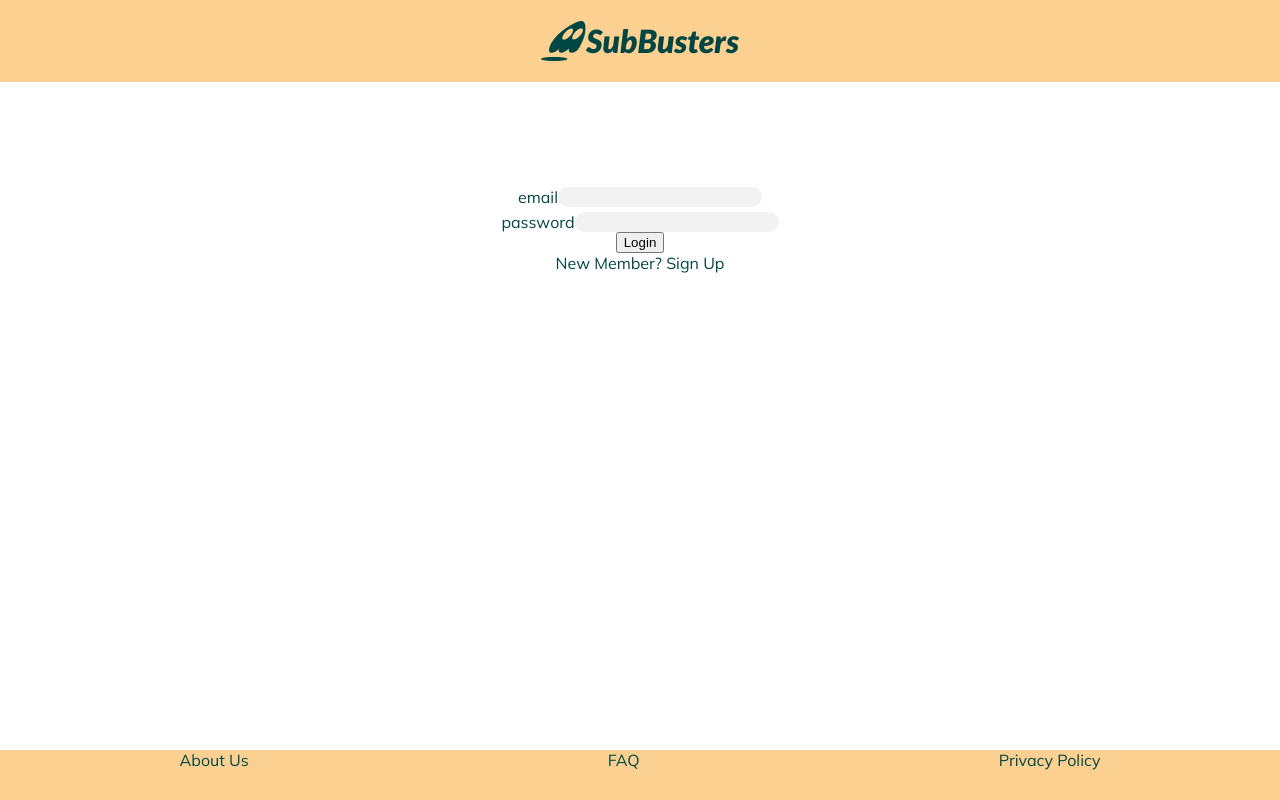
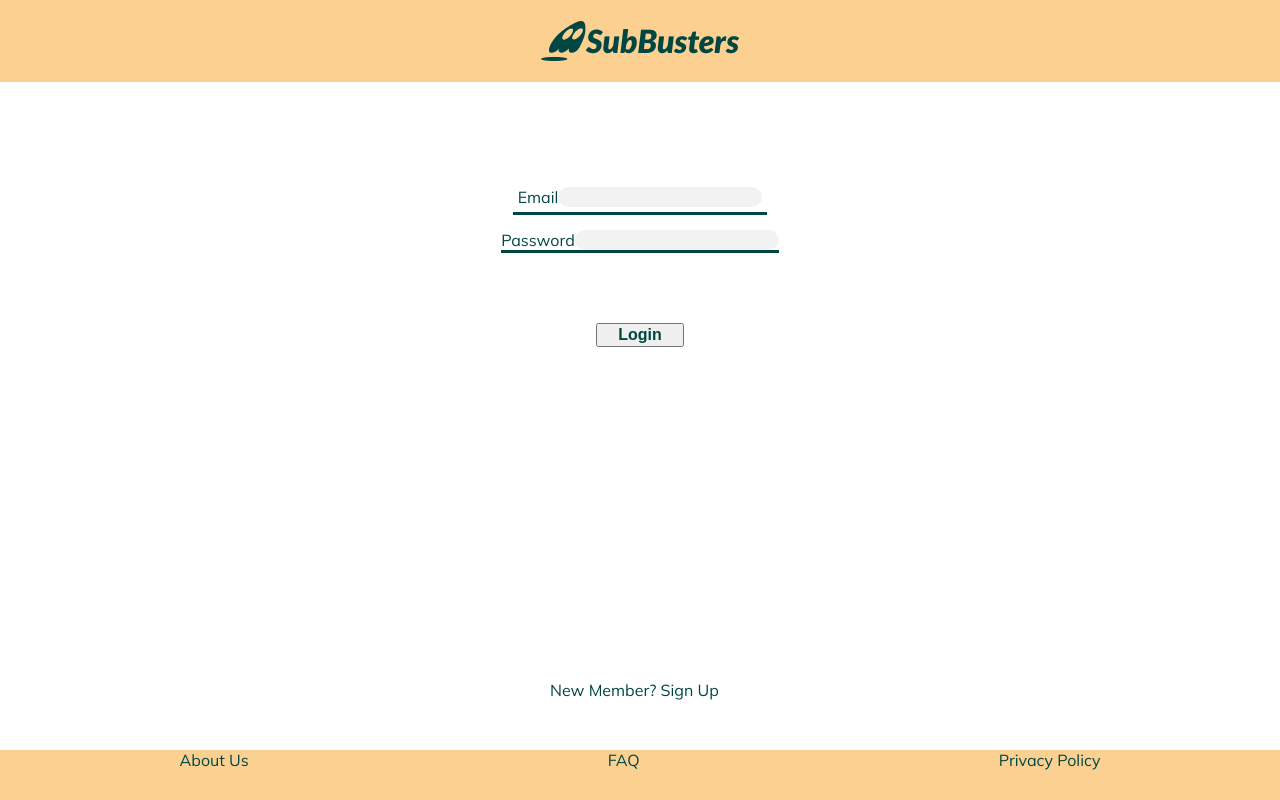
Before and after one commit to thethomasmiller/SubBusters, a React (Create React App) app in the folder client/: page / in a window 1280 px wide. Built offline with nearby package versions, Linux system fonts and the light colour scheme.

Commit message:
feature/login-footer-delete

```diff
--- a/client/src/screens/Login/Login.css
+++ b/client/src/screens/Login/Login.css
@@ -9,8 +9,36 @@
 .input-email{
   display: flex;
   padding: 5px;
+  border: none;
+
 }
 
 .input-password{
   display: flex;
+  border: none;
+  margin-top: 15px;
 }
+
+.new-member{
+  position:absolute;
+   bottom:50px;
+   width: 180px;
+
+}
+
+.login-button{
+  padding-left: 20px;
+  padding-right: 20px;
+  margin-top: 70px;
+  font-size: medium;
+  color: #004643;
+  font-weight: 600;
+
+}
+
+.input-email,
+.input-password{
+  background-color: transparent;
+  border-bottom: 3px solid #004643;
+  border-radius: 0%;
+}
--- a/client/src/screens/Login/Login.jsx
+++ b/client/src/screens/Login/Login.jsx
@@ -7,10 +7,10 @@ export default function Login() {
     <div>
       <Layout>
         <div className='input-login'>
-        <div className='input-email'><label>email</label><input></input></div>
-         <div className='input-password'><label>password</label><input></input></div>
-        <button>Login</button>
-        <div><a>New Member? Sign Up</a></div>
+        <div className='input-email'><label>Email</label><input></input></div>
+         <div className='input-password'><label>Password</label><input></input></div>
+        <button className='login-button' >Login</button>
+        <div className="new-member"><a className="new-member">New Member? Sign Up</a></div>
           </div>
       </Layout>
     </div>
--- a/client/src/screens/SubscriptionDelete/SubscriptionDelete.jsx
+++ b/client/src/screens/SubscriptionDelete/SubscriptionDelete.jsx
@@ -40,7 +40,7 @@ class SubscriptionDelete extends Component {
           <h2>{subscription.name}</h2>
         </div>
         <div>
-          <p className="paragraph-text">Unfortunately, we can't actually delete an account for you but if click the link below, we'll re-directyou back to your suscriber's site.</p>
+          <p className="paragraph-text">Unfortunately, we can't actually delete an account for you but if you click the link below, we'll re-direct you back to your suscriber's site.</p>
           <button className="delete-link" ><Link style={{textDecoration: 'none', color: 'red'}}  className="external" to={`/subscription/${subscription.websiteURL}` } >Delete Link</Link></button>
 
           <button className="delete-button" onClick={() => deleteSubscription(subscription._id)}>Delete from Dashboard</button>
```
